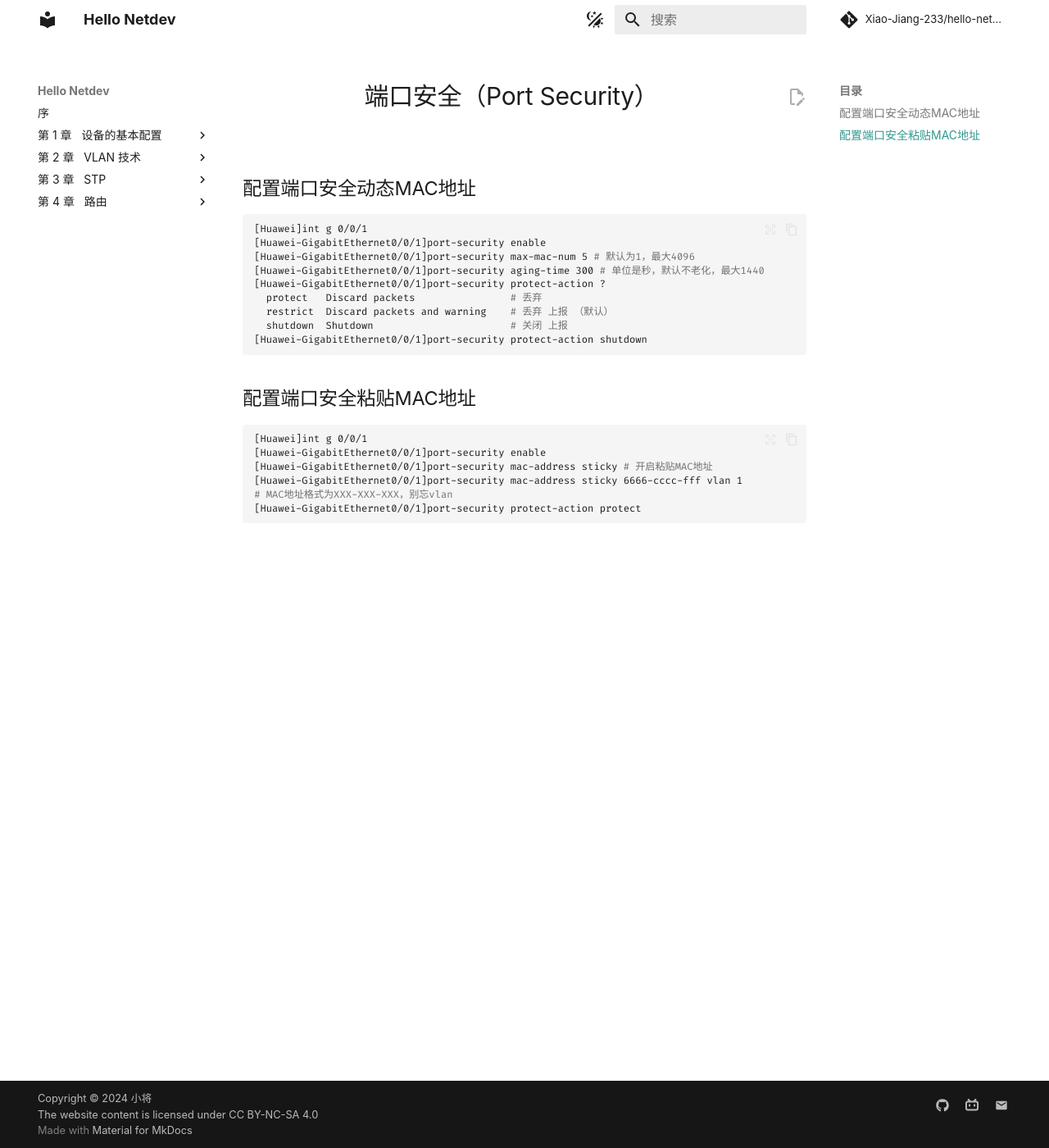
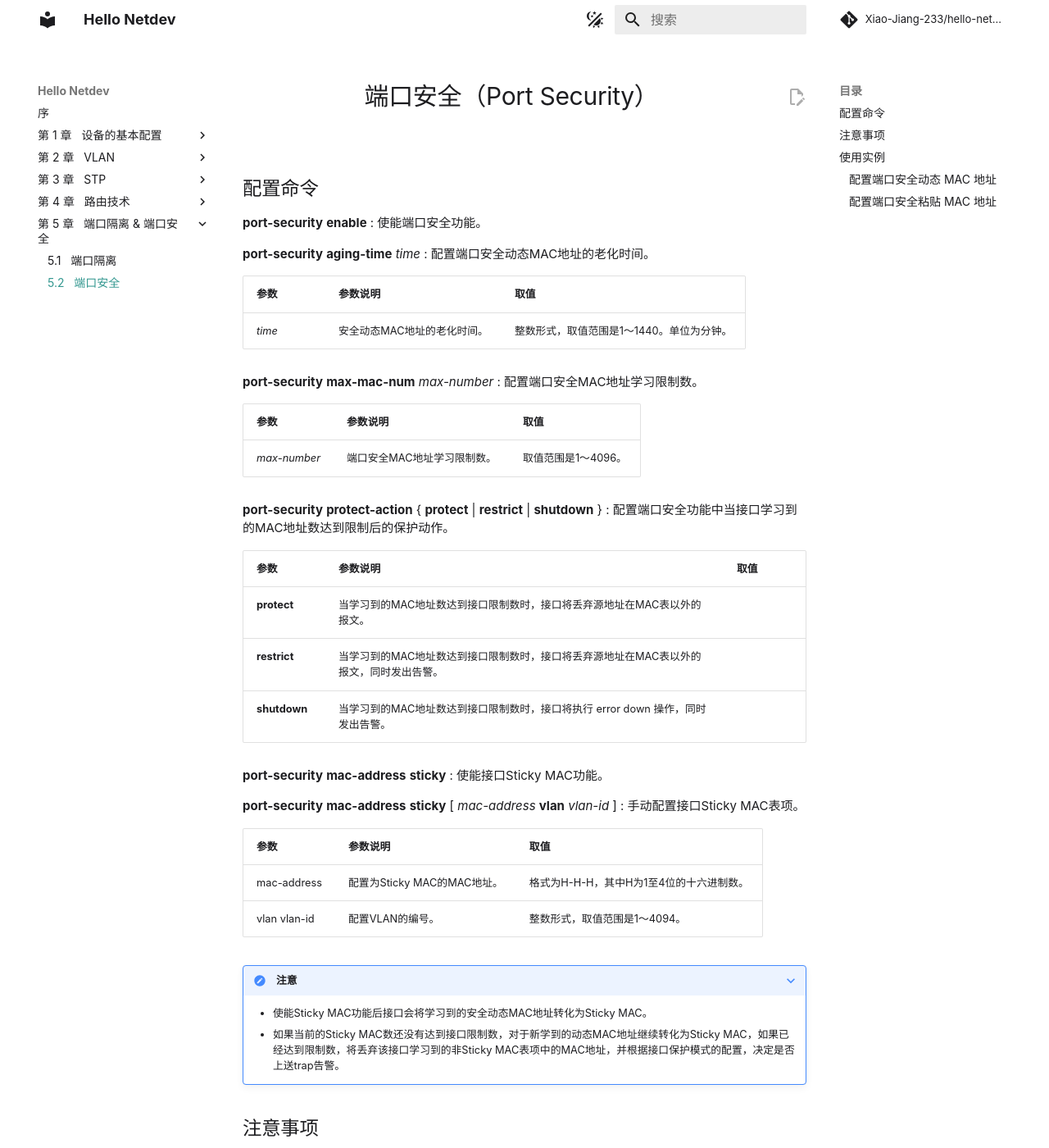
Before and after one commit to Xiao-Jiang-233/hello-netdev, an MkDocs documentation site: the page built from docs/chapter_cyber_security/port_security.md, in a window 1280 px wide and 1400 px high. Shown: the whole window at 82% size. Built offline with MkDocs 1.6.1 and Material for MkDocs 9.7.7, drawn with Linux system fonts in a browser that asks for light colours; comment, search, counter and statistics services are not loaded; some of the changed text lies outside the part shown.

Commit message:
✨ feat: 添加端口隔离和端口安全

````diff
--- a/docs/chapter_cyber_security/port_security.md
+++ b/docs/chapter_cyber_security/port_security.md
@@ -1,26 +1,73 @@
+---
+comments: true
+---
 # <center>端口安全（Port Security）</center>
 
-## 配置端口安全动态MAC地址
+## 配置命令
 
-```  execline
+**port-security** **enable** : 使能端口安全功能。
+
+**port-security** **aging-time** *time* : 配置端口安全动态MAC地址的老化时间。
+
+| 参数   | 参数说明                    | 取值                                      |
+| ------ | --------------------------- | ----------------------------------------- |
+| *time* | 安全动态MAC地址的老化时间。 | 整数形式，取值范围是1～1440。单位为分钟。 |
+
+**port-security** **max-mac-num** *max-number* : 配置端口安全MAC地址学习限制数。
+
+| 参数         | 参数说明                    | 取值                |
+| ------------ | --------------------------- | ------------------- |
+| *max-number* | 端口安全MAC地址学习限制数。 | 取值范围是1～4096。 |
+
+**port-security** **protect-action** { **protect** | **restrict** | **shutdown** } : 配置端口安全功能中当接口学习到的MAC地址数达到限制后的保护动作。
+
+| 参数         | 参数说明                                                                               | 取值 |
+| ------------ | -------------------------------------------------------------------------------------- | ---- |
+| **protect**  | 当学习到的MAC地址数达到接口限制数时，接口将丢弃源地址在MAC表以外的报文。               |      |
+| **restrict** | 当学习到的MAC地址数达到接口限制数时，接口将丢弃源地址在MAC表以外的报文，同时发出告警。 |      |
+| **shutdown** | 当学习到的MAC地址数达到接口限制数时，接口将执行 error down 操作，同时发出告警。        |      |
+
+**port-security** **mac-address** **sticky** : 使能接口Sticky MAC功能。
+
+**port-security** **mac-address** **sticky** [ *mac-address* **vlan** *vlan-id* ] : 手动配置接口Sticky MAC表项。
+
+| 参数         | 参数说明                    | 取值                                     |
+| ------------ | --------------------------- | ---------------------------------------- |
+| mac-address  | 配置为Sticky MAC的MAC地址。 | 格式为H-H-H，其中H为1至4位的十六进制数。 |
+| vlan vlan-id | 配置VLAN的编号。            | 整数形式，取值范围是1～4094。            |
+
+???+ note "注意"
+
+    - 使能Sticky MAC功能后接口会将学习到的安全动态MAC地址转化为Sticky MAC。
+    - 如果当前的Sticky MAC数还没有达到接口限制数，对于新学到的动态MAC地址继续转化为Sticky MAC，如果已经达到限制数，将丢弃该接口学习到的非Sticky MAC表项中的MAC地址，并根据接口保护模式的配置，决定是否上送trap告警。
+
+## 注意事项
+
+- 使能端口安全功能后，才可以配置端口安全保护动作、安全动态MAC学习限制数量、 Sticky MAC 功能。
+- 当端口安全动态MAC的老化时间小于全局的MAC老化时间时，需要等到全局老化时间到达后才能老化该接口的安全动态MAC地址。
+- 在没有使能 Sticky MAC 的情况下，该接口限制数用于限制接口学习的安全动态MAC地址数和手动配置的安全静态MAC数。
+- 在使能 Sticky MAC 的情况下，该接口限制数用于限制接口学习的 Sticky MAC 数及手动配置的 Sticky MAC 数和安全静态MAC数。
+- 缺省情况下，端口安全功能的保护动作为 **restrict** 。
+- 当设备的接口设置对应的保护动作参数为 **shutdown** 时，接口学习到的MAC地址数超过限制数时，接口会自动执行 error down 操作，并且不会自动恢复。
+
+## 使用实例
+
+### 配置端口安全动态 MAC 地址
+
+```text
 [Huawei]int g 0/0/1
 [Huawei-GigabitEthernet0/0/1]port-security enable
 [Huawei-GigabitEthernet0/0/1]port-security max-mac-num 5 # 默认为1，最大4096
 [Huawei-GigabitEthernet0/0/1]port-security aging-time 300 # 单位是秒，默认不老化，最大1440
-[Huawei-GigabitEthernet0/0/1]port-security protect-action ?
-  protect   Discard packets                # 丢弃
-  restrict  Discard packets and warning    # 丢弃 上报 （默认）
-  shutdown  Shutdown                       # 关闭 上报
 [Huawei-GigabitEthernet0/0/1]port-security protect-action shutdown
 ```
 
-## 配置端口安全粘贴MAC地址
+### 配置端口安全粘贴 MAC 地址
 
-```  execline
+```text
 [Huawei]int g 0/0/1
 [Huawei-GigabitEthernet0/0/1]port-security enable
-[Huawei-GigabitEthernet0/0/1]port-security mac-address sticky # 开启粘贴MAC地址
+[Huawei-GigabitEthernet0/0/1]port-security mac-address sticky
 [Huawei-GigabitEthernet0/0/1]port-security mac-address sticky 6666-cccc-fff vlan 1
-# MAC地址格式为XXX-XXX-XXX，别忘vlan
 [Huawei-GigabitEthernet0/0/1]port-security protect-action protect
 ```
--- a/mkdocs.yml
+++ b/mkdocs.yml
@@ -162,7 +162,7 @@ nav:
       - chapter_hello_netdev/index.md
   - 第 1 章 &nbsp; 设备的基本配置:
       - 批量配置: chapter_basic_configuration/port_group.md
-  - 第 2 章 &nbsp; VLAN 技术:
+  - 第 2 章 &nbsp; VLAN:
       - chapter_vlan/index.md
       - 2.1 &nbsp; 创建 VLAN: chapter_vlan/create_vlan.md
       - 2.2 &nbsp; VLAN端口配置: chapter_vlan/port_configuration.md
@@ -172,16 +172,16 @@ nav:
   - 第 3 章 &nbsp; STP:
       - chapter_stp/index.md
       - 3.1 &nbsp; STP基础操作: chapter_stp/basic_operations.md
-  - 第 4 章 &nbsp; 路由:
+  - 第 4 章 &nbsp; 路由技术:
       - chapter_route/index.md
       - 4.1 &nbsp; 静态路由: chapter_route/static_routing.md
       - 4.2 &nbsp; 动态路由:
           - 4.2.1 &nbsp; RIP: chapter_route/rip.md
           - 4.2.2 &nbsp; OSPF: chapter_route/ospf.md
-  # - 第 5 章 &nbsp; 网络安全:
-  #     - chapter_cyber_security/index.md
-  #     - 5.1 &nbsp; 端口隔离: chapter_cyber_security/port_isolation.md
-  #     - 5.2 &nbsp; 端口安全: chapter_cyber_security/port_security.md
+  - 第 5 章 &nbsp; 端口隔离 & 端口安全:
+      - chapter_cyber_security/index.md
+      - 5.1 &nbsp; 端口隔离: chapter_cyber_security/port_isolation.md
+      - 5.2 &nbsp; 端口安全: chapter_cyber_security/port_security.md
   # - 第 6 章 &nbsp; ACL:
   #     - chapter_acl/index.md
   #     - 6.1 &nbsp; 基本ACL: chapter_acl/basic.md
````
Also changed, not shown: docs/chapter_cyber_security/port_isolation.md (+30 -2 lines).
